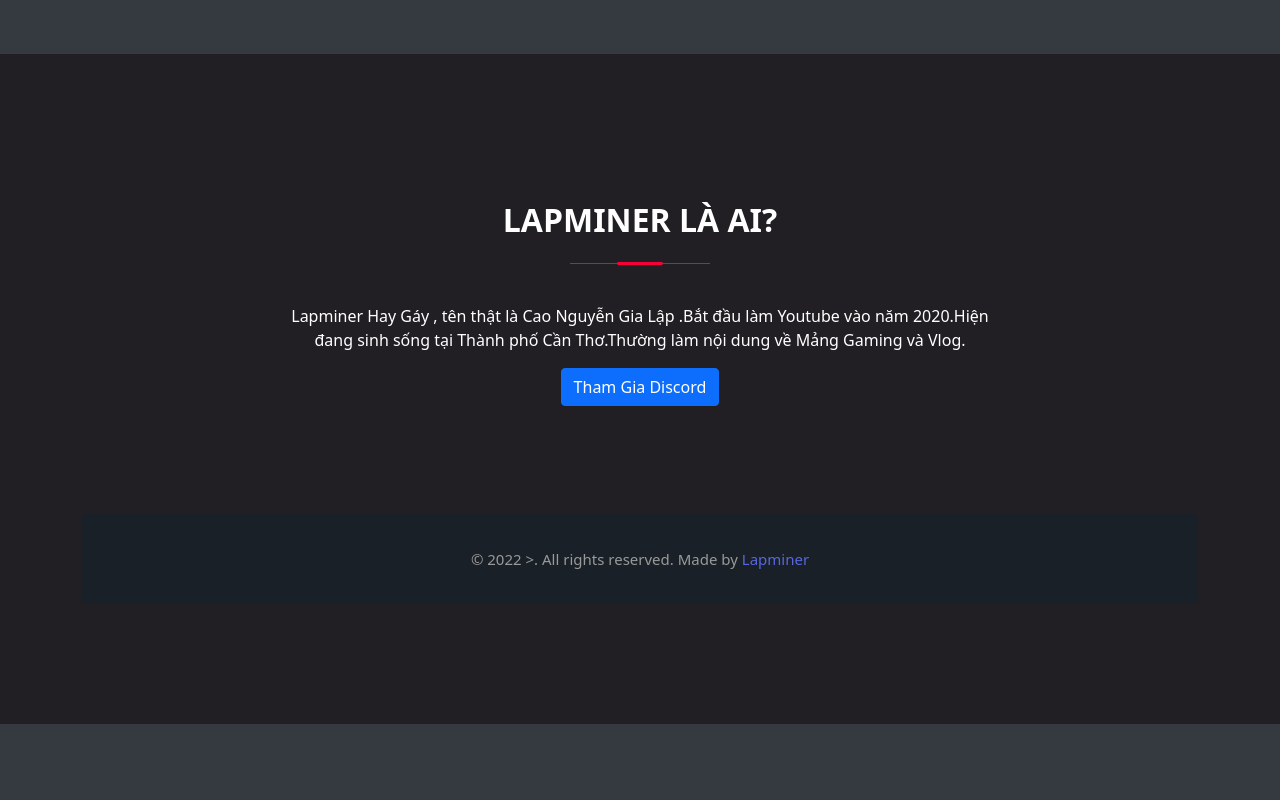
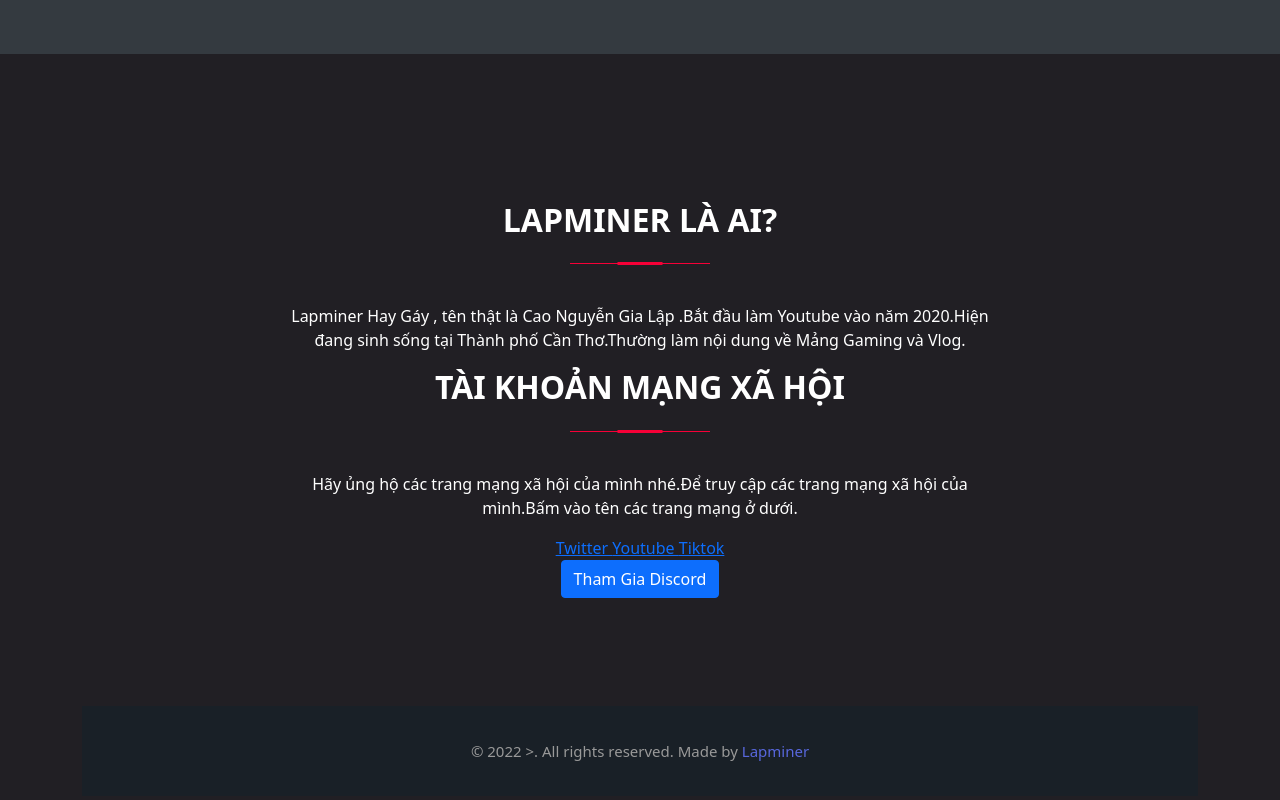
Before and after one commit to LapminerYT/lapminerhaygayy, a plain HTML site: page index.html in a window 1280 px wide. Shown: the part 1109-1909 px from the top of the page. Before the commit the page ends 1833 px from the top, so only its background shows below. Drawn offline with nearby package versions, Linux system fonts and the light colour scheme; no server answers; a script that the page names is missing.

Commit message:
Update index.html

```diff
--- a/index.html
+++ b/index.html
@@ -296,10 +296,12 @@
 
                 <h2 class="title">Lapminer Là Ai?</h2>
 
-<p> Lapminer Hay Gáy , tên thật là Cao Nguyễn Gia Lập .Bắt đầu làm Youtube vào năm 2020.Hiện đang sinh sống tại Thành phố Cần Thơ.Thường làm nội dung về Mảng Gaming và Vlog.
-
-
-
+<p> Lapminer Hay Gáy , tên thật là Cao Nguyễn Gia Lập .Bắt đầu làm Youtube vào năm 2020.Hiện đang sinh sống tại Thành phố Cần Thơ.Thường làm nội dung về Mảng Gaming và Vlog. </p>
+<h2 class="title">Tài khoản mạng xã hội</h2>
+          <p> Hãy ủng hộ các trang mạng xã hội của mình nhé.Để truy cập các trang mạng xã hội của mình.Bấm vào tên các trang mạng ở dưới. </p>
+          <a href="https://twitter.com/Lapminer1?t=TuJn0iv70q6qtgisMiP8_w&s=09">Twitter </a>
+          <a href="https://youtube.com/@Lapminer">Youtube </a>
+<a href="https://tiktok.com/@lapminerhaygayy">Tiktok </a>
 
 
 
```
